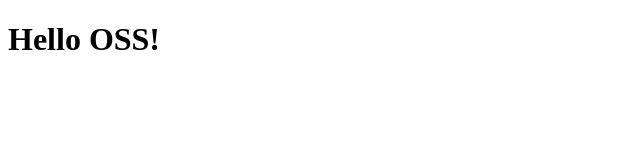
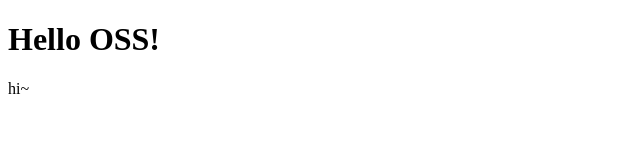
Before and after one commit to kdpark-phd/oss_first, a plain HTML site: page index.html in a window 1280 px wide. Shown: the full height of the page, 0-640 px from the left. Drawn offline with Linux system fonts and the light colour scheme.

Commit message:
msg changed

```diff
--- a/index.html
+++ b/index.html
@@ -9,6 +9,7 @@
 
 <body>
     <h1>Hello OSS!</h1>
+    <p>hi~</p>
 </body>
 
 </html>
```
